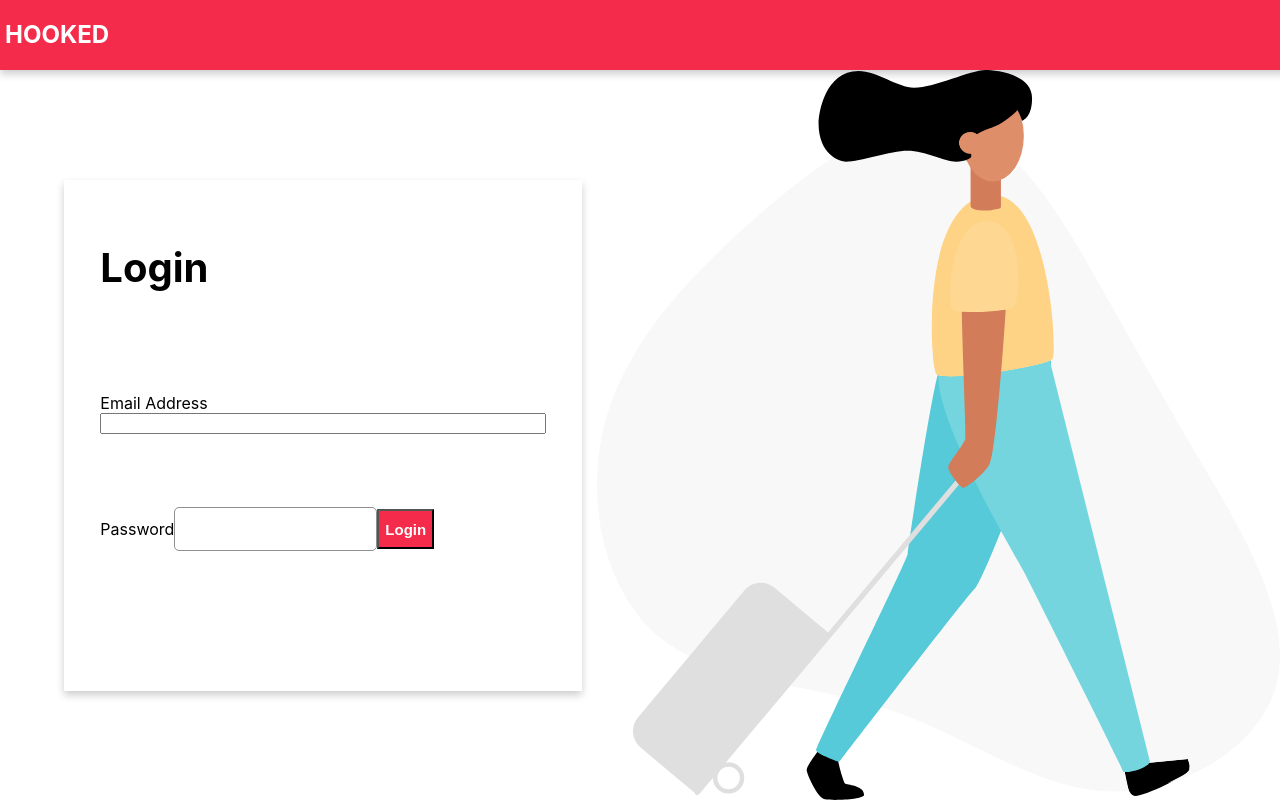
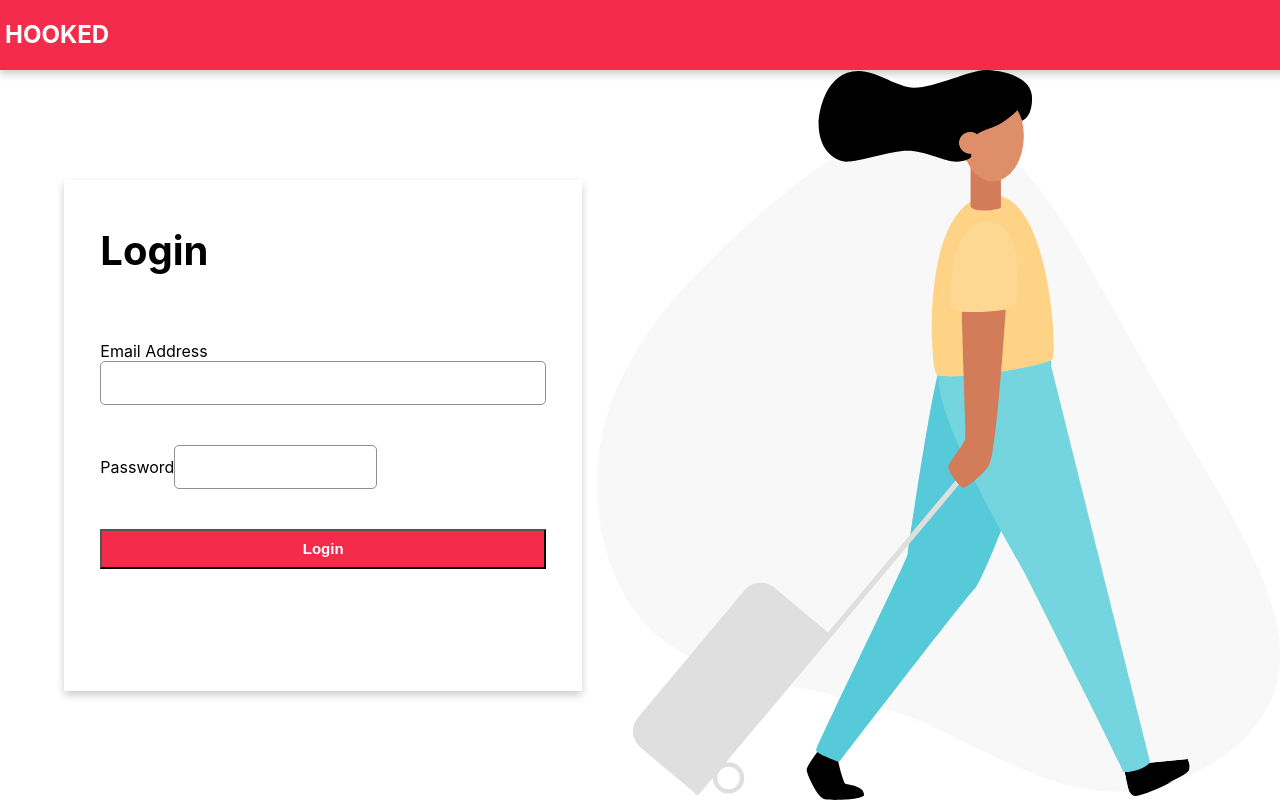
Before and after one commit to jagajastic/hooked, a React (Create React App) app: page / in a window 1280 px wide. Built offline with nearby package versions, Linux system fonts and the light colour scheme.

Commit message:
change for name

```diff
--- a/src/components/Login.js
+++ b/src/components/Login.js
@@ -64,7 +64,7 @@ const Login = () => {
             <label htmlFor="email">
               Email Address
               <input
-                type="email"
+                type="text"
                 name="email"
                 id="email"
                 value={data.email}
@@ -76,18 +76,18 @@ const Login = () => {
               Password
               <input
                 type="password"
+                value={data.password}
+                onChange={handleInputChange}
                 name="password"
                 id="password"
-                value={data.password}
-                onChange={handleInputChange}
               />
               {data.errorMessage && (
                 <span className="form-error">{data.errorMessage}</span>
               )}
-              <button disabled={data.isSubmitting}>
-                {data.isSubmitting ? "Loading..." : "Login"}
-              </button>
             </lable>
+            <button disabled={data.isSubmitting}>
+              {data.isSubmitting ? "Loading..." : "Login"}
+            </button>
           </form>
         </div>
       </div>
```
